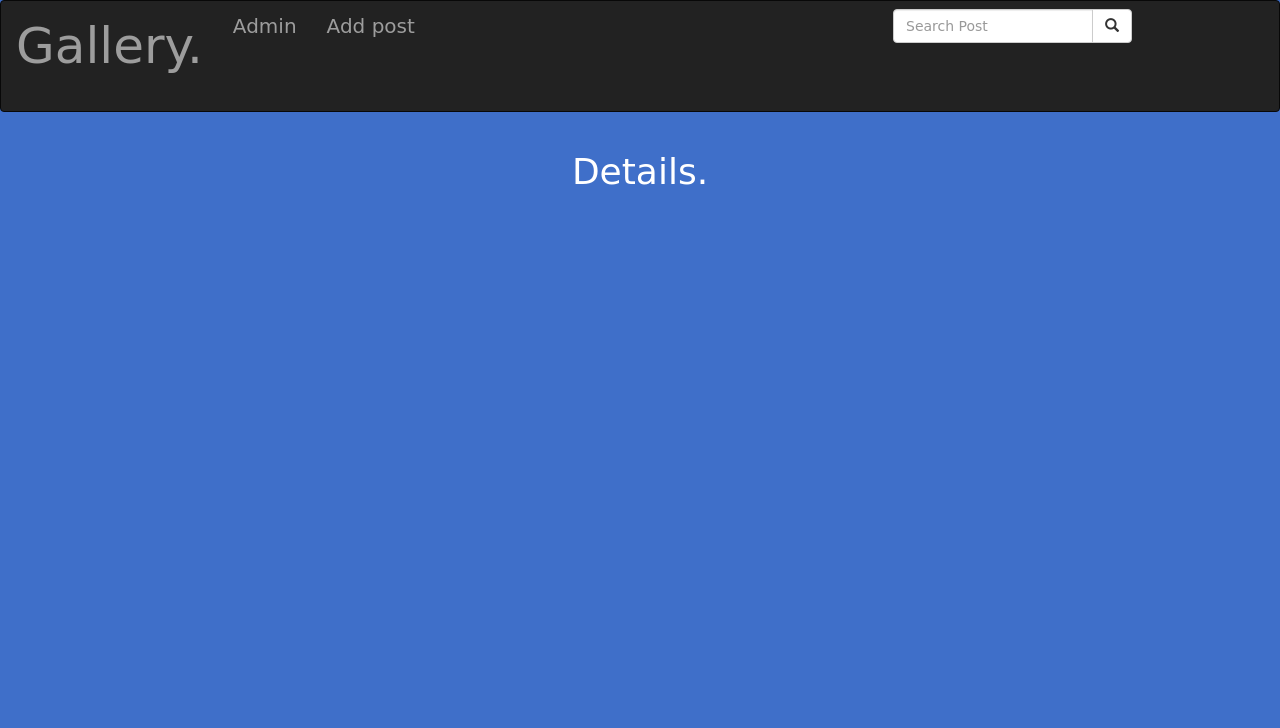
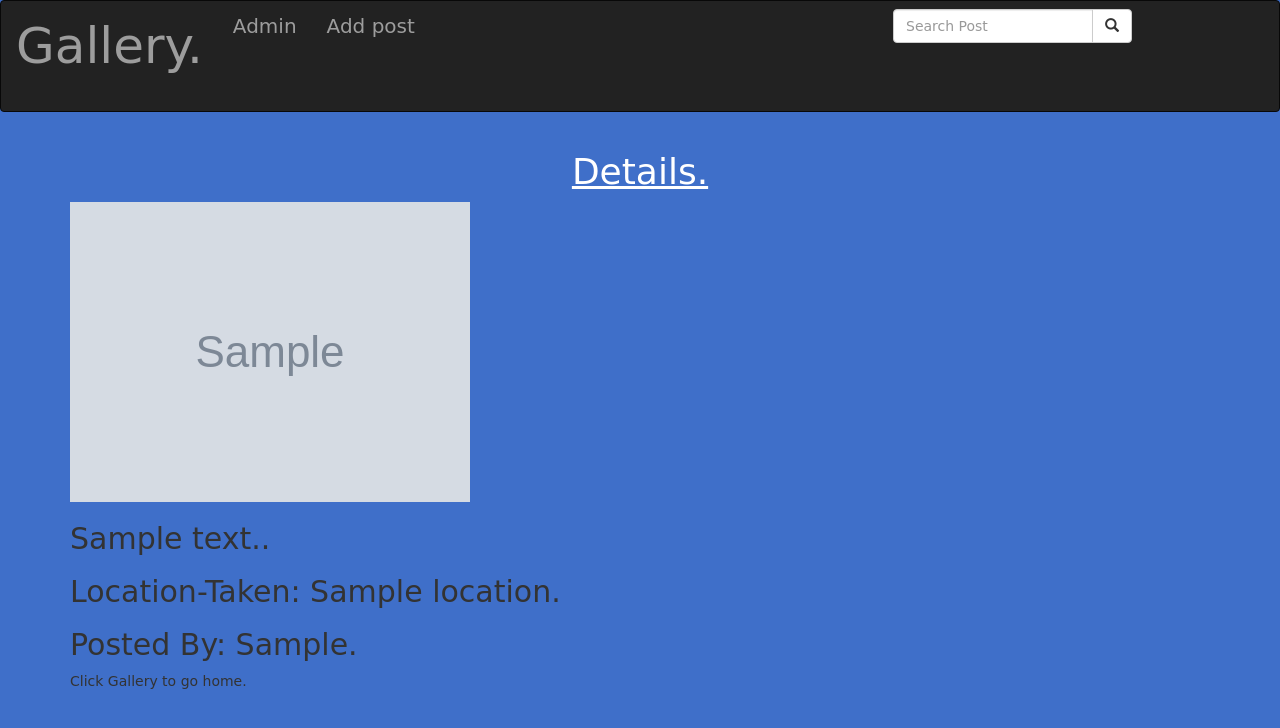
Before and after one commit to markmurimi/Gallery-app, a Django app: template images/templates/all-images/imagedetails.html in a window 1280 px wide. Shown: the top 728 px of the page. Run offline with Django 3.2, Linux system fonts and the light colour scheme; tables that the repository leaves empty hold one stand-in row (values such as "Sample post"); the template is opened without the code that fills it: values that come from a table or form of the project are taken from there, most other values are stand-ins (such as "Sample title", 1, 10 or a date in 2020); grey boxes marked "Sample" are stand-in pictures; some libraries are stand-ins or nearby versions; some web fonts are replaced.

Commit message:
made changes

```diff
--- a/images/models.py
+++ b/images/models.py
@@ -33,6 +33,7 @@ class Post(models.Model):
     pub_date = models.DateTimeField(auto_now_add=True)
     post_image = models.ImageField(upload_to = 'posts/')
     descripton = models.TextField()
+    image_id = models.CharField(max_length =10)
     location_taken = models.ForeignKey(Location)
 
     @classmethod
--- a/images/templates/all-images/imagedetails.html
+++ b/images/templates/all-images/imagedetails.html
@@ -2,6 +2,11 @@
 {% block content %}
 <div class="container">
 
-    <h1 class="text-center">Details.</h1>
+    <h1 class="text-center" style="text-decoration: underline">Details.</h1>
+    <img src="{{images_item.post_image.url}}" class="img-responsive" alt="Image">
+    <h2>{{photo.descripton}}.</h2>
+    <h2> Location-Taken: {{photo.location_taken}}.</h2>
+    <h2>Posted By: {{photo.editor}}.</h2>
+    <p>Click Gallery to go home.</p>
 </div>
 {% endblock %}
--- a/images/templates/all-images/search.html
+++ b/images/templates/all-images/search.html
@@ -17,8 +17,7 @@
     {% for post in posts %}
       <div class="col-sm-6 col-md-3">
           <h1>{{post.title}}</h1>
-          <img src="{{post.post_image.url}}"  class="img-responsive" alt="">
-        <a href="{% url 'image_details' post.id%}">{{post.title}}</a>
+          <a style="color:black;font-size: 20px;"href="details/" ><img src="{{post.post_image.url}}"  class="img-responsive" alt=""></a>
       </div>
     {% endfor %}
   {% endif %}
--- a/images/templates/all-images/today-images.html
+++ b/images/templates/all-images/today-images.html
@@ -14,7 +14,7 @@
         <h2> {{ images_item.title }} </h2>
       <!--Display  images  -->
 
-        <a style="color:black;font-size: 20px;"href="details/" ><img src="{{images_item.post_image.url}}"style="width:1000px;height:500px;" class="img-responsive" alt="Image">Details.</a>
+        <a style="color:black;font-size: 20px;"href="details/" ><img src="{{images_item.post_image.url}}"style="width:1000px;height:500px;" class="img-responsive" alt="Image"></a>
     </div>
     {% empty %}
     <div class="row">
```
Also changed, not shown: images/views.py (+4 -3 lines), images/migrations/0010_auto_20180509_1152.py (added), images/migrations/0011_auto_20180509_1154.py (added), media/posts/download_10_0Gylaiy.jpeg (added).
